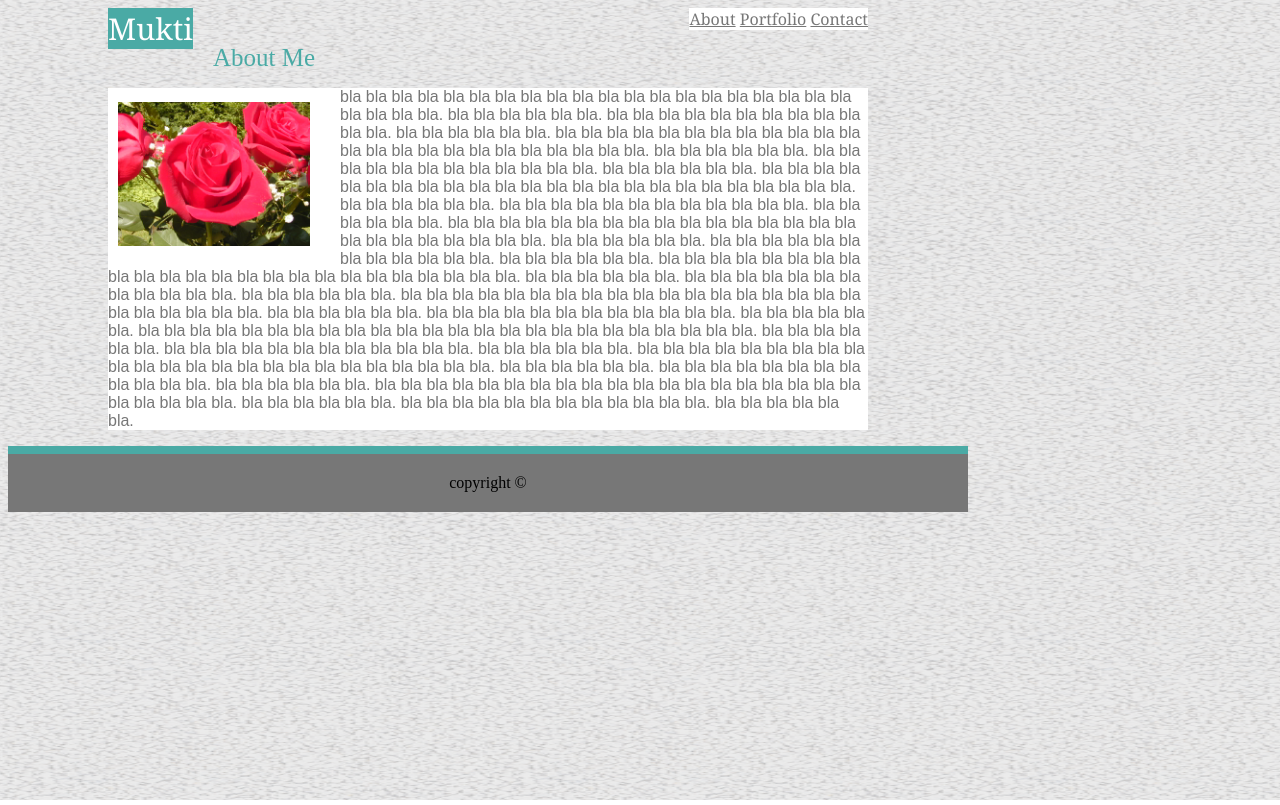
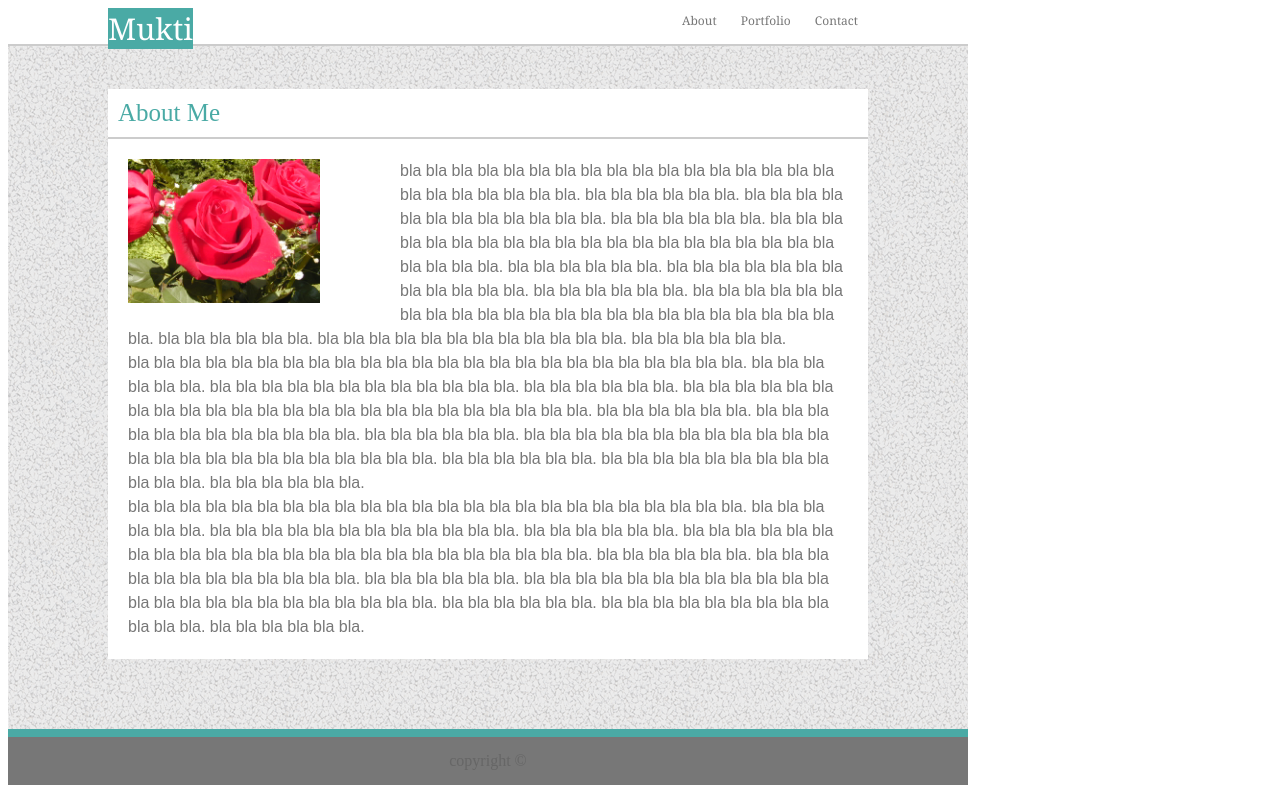
Before and after one commit to mspancholi/mspancholi.github.io-Basic-Portfolio, a plain HTML site: page index.html in a window 1280 px wide. Drawn offline with Linux system fonts and the light colour scheme.

Commit message:
newest version

```diff
--- a/Assets/css/style.css
+++ b/Assets/css/style.css
@@ -9,7 +9,7 @@
     font-size: 30px;
     margin-left: 100px;
     margin-right: 20px;
-
+    margin-bottom: 40px;
 }
 
 #right {
@@ -18,57 +18,73 @@
     color: #cccccc;
     font-family:'Georgia', Times, Times New Roman, serif;
     margin-right: 100px;
+}
 
-
-
+#main {
+    width: 960px;
+    margin-bottom: 0px;
+    background: #ffffff;
+    border-top: 2px solid #cccccc;
+    background-image: url("../images/gravel.png");
 }
 
 a {
-color: #777777;
+    color: #777777;
+    text-decoration: none;
+    padding: 10px;
+    font-size: 12px;
+}
 
-}
 body {
     width: 960px;
-    background-image: url("../images/gravel.png");
-    background-size: 960px 280px;
     margin-left: 100x;
     margin-right: 100px;
-
 }
 
 header {
     color:  #4aaaa5;
     font-size: 25px;
     margin-left: 100px;
-    margin-right: 75px;
-    background: white
-    padding: 20px;
+    margin-right: 100px;
+    background: white;
+    clear: both;
+    padding: 10px;
+    border-bottom: 2px solid #cccccc;
 }
 
 img {
     float:left;
     margin-left: 100px;
-    margin-right: 20px;
-    margin-top: 20px;
-    padding: 10px;
+    margin-right: 60px;
+    padding: 20px;
+}
 
-}
 p {
     color: #777777;
-    border-color: #dddddd;
     font-family: 'Arial', 'Helvetica Neue', Helvetica, sans-serif;
     background: #ffffff;
     margin-left: 100px;
     margin-right: 100px;
+    margin-top: 0px;
+    padding: 20px;
+    line-height: 1.5;
+}
 
+#my_form {
+    background: #ffffff;
+    margin-left: 100px;
+    margin-right: 100px;
+    width: 720px;
+    padding: 20px;
 }
 
 footer {
-    padding: 20px;
+    padding: 15px;
     border-top: 8px solid #4aaaa5;
     margin-bottom: 20px;
     background:  #777777;
+    color: #666666;
     text-align: center;
-    overflow: auto;
-
+    vertical-align: text-bottom;  /* this doesn't seem to work */
+    clear: both;
 }
--- a/index.html
+++ b/index.html
@@ -21,36 +21,45 @@
 <br>
 <br>
 
-
 <body>
 
-
+    <section id="main">
 
         <header>About Me</header>
 
-    <section id="img">
-        <img src="Assets/images/rose-flower-14.jpg" alt="rose flower" width= 20% >
-    </section>
+        <img src="Assets/images/rose-flower-14.jpg" alt="rose flower" width=20%>
 
         <section>
-        <p> bla bla bla bla bla bla bla bla bla bla bla bla bla bla bla bla bla bla bla bla bla bla bla bla.  bla bla bla bla bla bla. bla bla bla bla bla bla
-            bla bla bla bla bla bla. bla bla bla bla bla bla.  bla bla bla bla bla bla bla bla bla bla bla bla bla bla bla bla bla bla bla bla bla bla bla bla.  bla bla bla bla bla bla. bla bla bla bla bla bla
-            bla bla bla bla bla bla. bla bla bla bla bla bla.  bla bla bla bla bla bla bla bla bla bla bla bla bla bla bla bla bla bla bla bla bla bla bla bla.  bla bla bla bla bla bla. bla bla bla bla bla bla
+            <p>
+                bla bla bla bla bla bla bla bla bla bla bla bla bla bla bla bla bla bla bla bla bla bla bla bla. bla
+                bla bla bla bla bla. bla bla bla bla bla bla
+                bla bla bla bla bla bla. bla bla bla bla bla bla. bla bla bla bla bla bla bla bla bla bla bla bla bla
+                bla bla bla bla bla bla bla bla bla bla bla. bla bla bla bla bla bla. bla bla bla bla bla bla
+                bla bla bla bla bla bla. bla bla bla bla bla bla. bla bla bla bla bla bla bla bla bla bla bla bla bla
+                bla bla bla bla bla bla bla bla bla bla bla. bla bla bla bla bla bla. bla bla bla bla bla bla
                 bla bla bla bla bla bla. bla bla bla bla bla bla.
-
-            bla bla bla bla bla bla bla bla bla bla bla bla bla bla bla bla bla bla bla bla bla bla bla bla.  bla bla bla bla bla bla. bla bla bla bla bla bla
-            bla bla bla bla bla bla. bla bla bla bla bla bla.  bla bla bla bla bla bla bla bla bla bla bla bla bla bla bla bla bla bla bla bla bla bla bla bla.  bla bla bla bla bla bla. bla bla bla bla bla bla
-            bla bla bla bla bla bla. bla bla bla bla bla bla.  bla bla bla bla bla bla bla bla bla bla bla bla bla bla bla bla bla bla bla bla bla bla bla bla.  bla bla bla bla bla bla. bla bla bla bla bla bla
+                <br>
+                bla bla bla bla bla bla bla bla bla bla bla bla bla bla bla bla bla bla bla bla bla bla bla bla. bla
+                bla bla bla bla bla. bla bla bla bla bla bla
+                bla bla bla bla bla bla. bla bla bla bla bla bla. bla bla bla bla bla bla bla bla bla bla bla bla bla
+                bla bla bla bla bla bla bla bla bla bla bla. bla bla bla bla bla bla. bla bla bla bla bla bla
+                bla bla bla bla bla bla. bla bla bla bla bla bla. bla bla bla bla bla bla bla bla bla bla bla bla bla
+                bla bla bla bla bla bla bla bla bla bla bla. bla bla bla bla bla bla. bla bla bla bla bla bla
                 bla bla bla bla bla bla. bla bla bla bla bla bla.
-
-            bla bla bla bla bla bla bla bla bla bla bla bla bla bla bla bla bla bla bla bla bla bla bla bla.  bla bla bla bla bla bla. bla bla bla bla bla bla
-            bla bla bla bla bla bla. bla bla bla bla bla bla.  bla bla bla bla bla bla bla bla bla bla bla bla bla bla bla bla bla bla bla bla bla bla bla bla.  bla bla bla bla bla bla. bla bla bla bla bla bla
-            bla bla bla bla bla bla. bla bla bla bla bla bla.  bla bla bla bla bla bla bla bla bla bla bla bla bla bla bla bla bla bla bla bla bla bla bla bla.  bla bla bla bla bla bla. bla bla bla bla bla bla
+                <br>
+                bla bla bla bla bla bla bla bla bla bla bla bla bla bla bla bla bla bla bla bla bla bla bla bla. bla
+                bla bla bla bla bla. bla bla bla bla bla bla
+                bla bla bla bla bla bla. bla bla bla bla bla bla. bla bla bla bla bla bla bla bla bla bla bla bla bla
+                bla bla bla bla bla bla bla bla bla bla bla. bla bla bla bla bla bla. bla bla bla bla bla bla
+                bla bla bla bla bla bla. bla bla bla bla bla bla. bla bla bla bla bla bla bla bla bla bla bla bla bla
+                bla bla bla bla bla bla bla bla bla bla bla. bla bla bla bla bla bla. bla bla bla bla bla bla
                 bla bla bla bla bla bla. bla bla bla bla bla bla.
-
             </p>
+            <br>
+            <br>
+            <br>
         </section>
-
+    </section>
 </body>
 
 <footer>copyright &#169</footer>
```
Also changed, not shown: contact.html (+29 -7 lines), portfolio.html (+15 -24 lines). Lines whose indentation alone changed are shown as unchanged.
